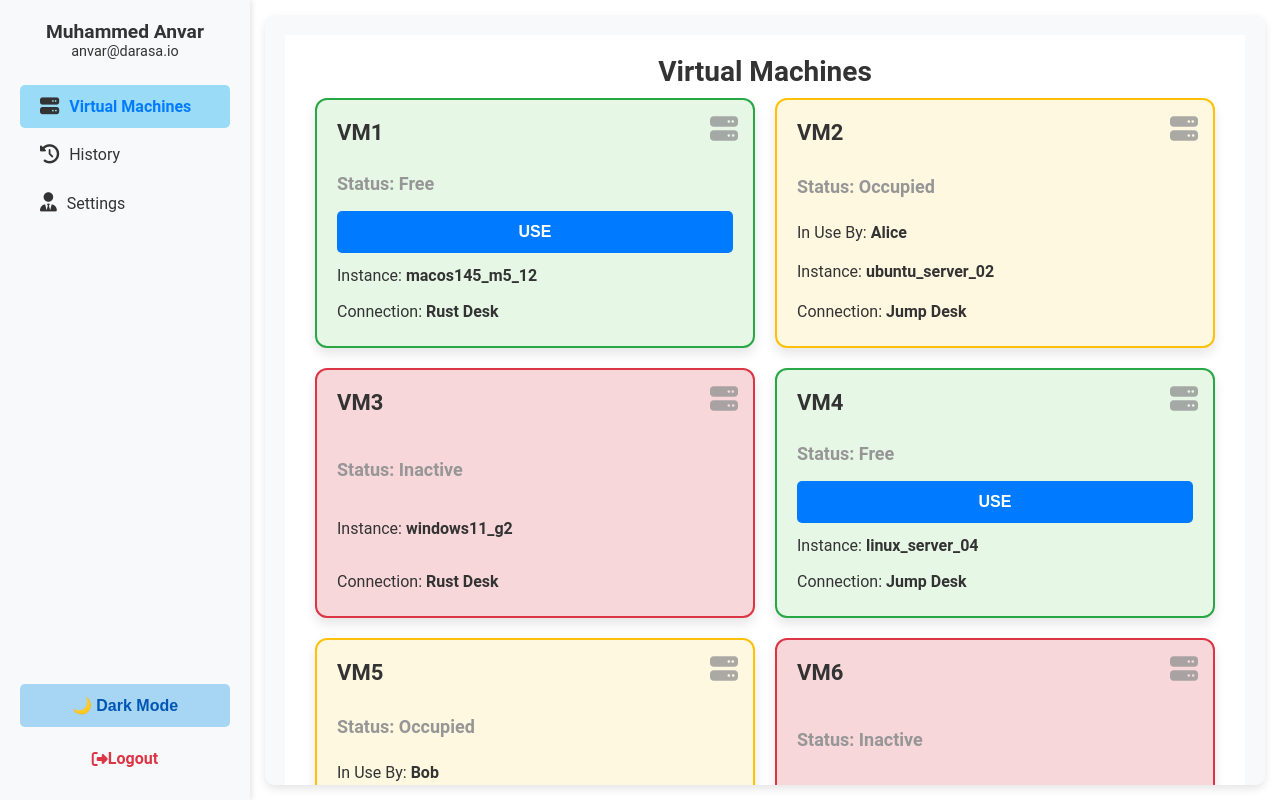
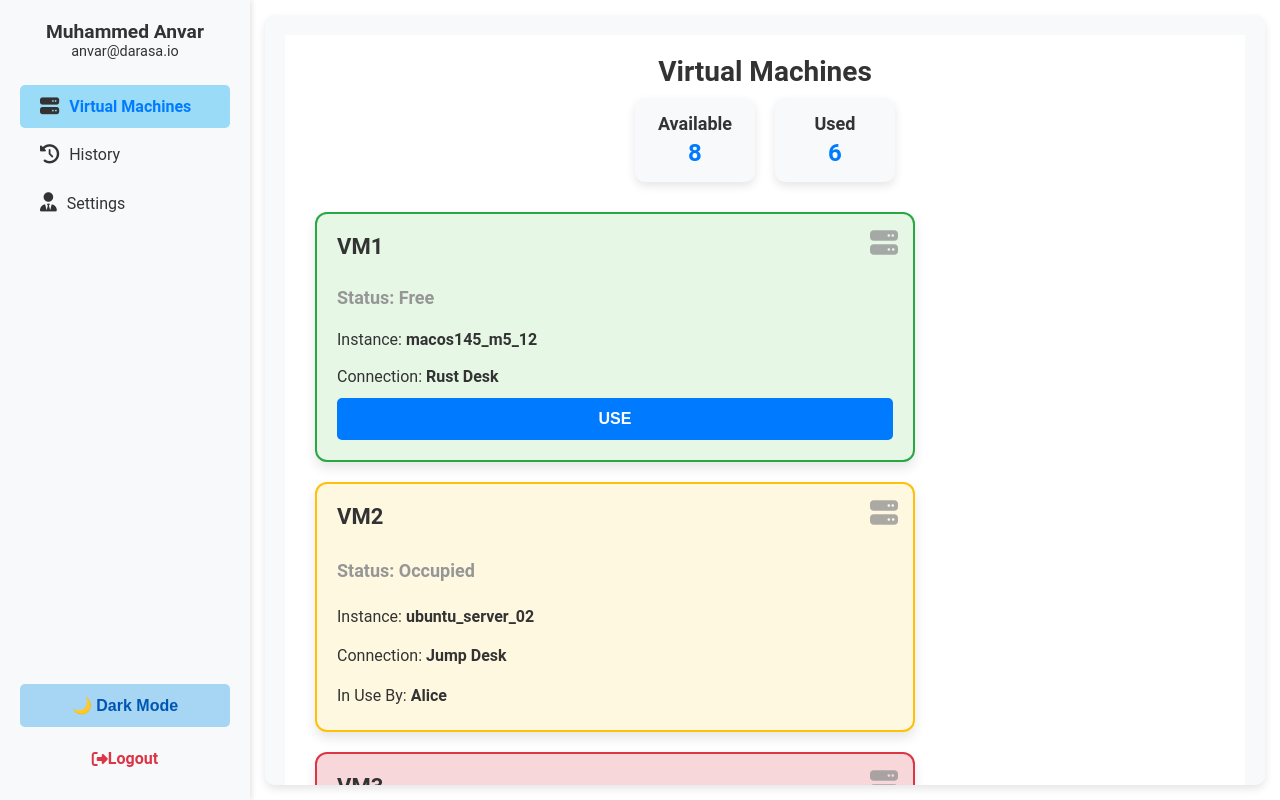
Before and after one commit to sujilagapi/vm-user-management-app, a React (Create React App) app in the folder frontend/: page /dashboard in a window 1280 px wide. Built offline with nearby package versions, Linux system fonts and the light colour scheme.

Commit message:
Added count

```diff
--- a/frontend/src/components/VMList.css
+++ b/frontend/src/components/VMList.css
@@ -1,21 +1,3 @@
-/*!* General body and HTML setup to allow scrolling *!*/
-/*body, html {*/
-/*    margin: 0;*/
-/*    padding: 0;*/
-/*    height: 100%;*/
-/*    overflow-y: auto; !* Ensure the body is scrollable *!*/
-/*}*/
-
-/*!* Page wrapper to ensure proper layout *!*/
-/*.page-wrapper {*/
-/*    display: flex;*/
-/*    flex-direction: column;*/
-/*    min-height: 100vh; !* Make sure it spans the full viewport height *!*/
-/*    overflow: hidden; !* Prevent unnecessary horizontal scroll *!*/
-/*}*/
-
-/* Container for the VM List */
-/* Container for the VM List */
 /* Container for the VM List */
 .vm-container {
     padding: 20px;
@@ -46,7 +28,7 @@
     overflow-y: auto; /* Make the grid scrollable */
     padding: 0 10px; /* Add padding inside the grid */
     display: grid;
-    grid-template-columns: repeat(auto-fit, minmax(350px, 1fr)); /* Responsive cards */
+    grid-template-columns: repeat(auto-fit, minmax(250px, 600px)); /* Responsive cards */
     gap: 20px;
     width: 100%;
     box-sizing: border-box; /* Ensure padding doesn't affect width */
@@ -145,3 +127,49 @@
     transform: translateY(-2px);
     box-shadow: 0 4px 8px rgba(0, 0, 0, 0.2);
 }
+
+/* Statistics Section Below Header */
+/* Statistics Section Below Header */
+.vm-stats {
+    display: flex;
+    justify-content: center;
+    gap: 20px; /* Space between boxes */
+    margin-top: 10px; /* Spacing below the header */
+    margin-bottom: 20px; /* Spacing before the grid */
+}
+
+/* Each Statistics Box */
+.vm-stat-box {
+    display: flex;
+    flex-direction: column;
+    align-items: center;
+    justify-content: center;
+    background-color: var(--secondary-bg-color);
+    padding: 15px 20px;
+    border-radius: 10px;
+    box-shadow: 0 4px 10px rgba(0, 0, 0, 0.1);
+    min-width: 120px; /* Ensures consistent box size */
+    text-align: center;
+    transition: transform 0.3s ease, box-shadow 0.3s ease;
+}
+
+/* Box Hover Effect */
+.vm-stat-box:hover {
+    transform: translateY(-3px);
+    box-shadow: 0 6px 12px rgba(0, 0, 0, 0.15);
+}
+
+/* Title Inside the Box */
+.vm-stat-title {
+    font-size: 18px;
+    font-weight: bold;
+    color: var(--primary-text-color);
+    margin-bottom: 5px;
+}
+
+/* Value Inside the Box */
+.vm-stat-value {
+    font-size: 24px;
+    font-weight: bold;
+    color: var(--highlight-color);
+}
--- a/frontend/src/components/VMList.js
+++ b/frontend/src/components/VMList.js
@@ -26,10 +26,23 @@ function VMList() {
     ];
 
 
+    const freeCount = vms.filter(vm => vm.status === "Free").length;
+    const usedCount = vms.filter(vm => vm.status === "Occupied").length;
+
     return (
         <div className="vm-container">
             <div className="vm-header">
                 <h3>Virtual Machines</h3>
+                <div className="vm-stats">
+                    <div className="vm-stat-box">
+                        <span className="vm-stat-title">Available</span>
+                        <span className="vm-stat-value">{freeCount}</span>
+                    </div>
+                    <div className="vm-stat-box">
+                        <span className="vm-stat-title">Used</span>
+                        <span className="vm-stat-value">{usedCount}</span>
+                    </div>
+                </div>
             </div>
             <div className="vm-grid">
                 {vms.map((vm) => (
@@ -39,6 +52,12 @@ function VMList() {
                         <p className="vm-status">
                             Status: <strong>{vm.status}</strong>
                         </p>
+                        <p className="vm-instance">
+                            Instance: <strong>{vm.instance}</strong>
+                        </p>
+                        <p className="vm-connection">
+                            Connection: <strong>{vm.connection}</strong>
+                        </p>
                         {vm.status === "Free" && (
                             <button className="vm-use-button">Use</button>
                         )}
@@ -47,12 +66,6 @@ function VMList() {
                                 In Use By: <strong>{vm.user}</strong>
                             </p>
                         )}
-                        <p className="vm-instance">
-                            Instance: <strong>{vm.instance}</strong>
-                        </p>
-                        <p className="vm-connection">
-                            Connection: <strong>{vm.connection}</strong>
-                        </p>
                     </div>
                 ))}
             </div>
```
